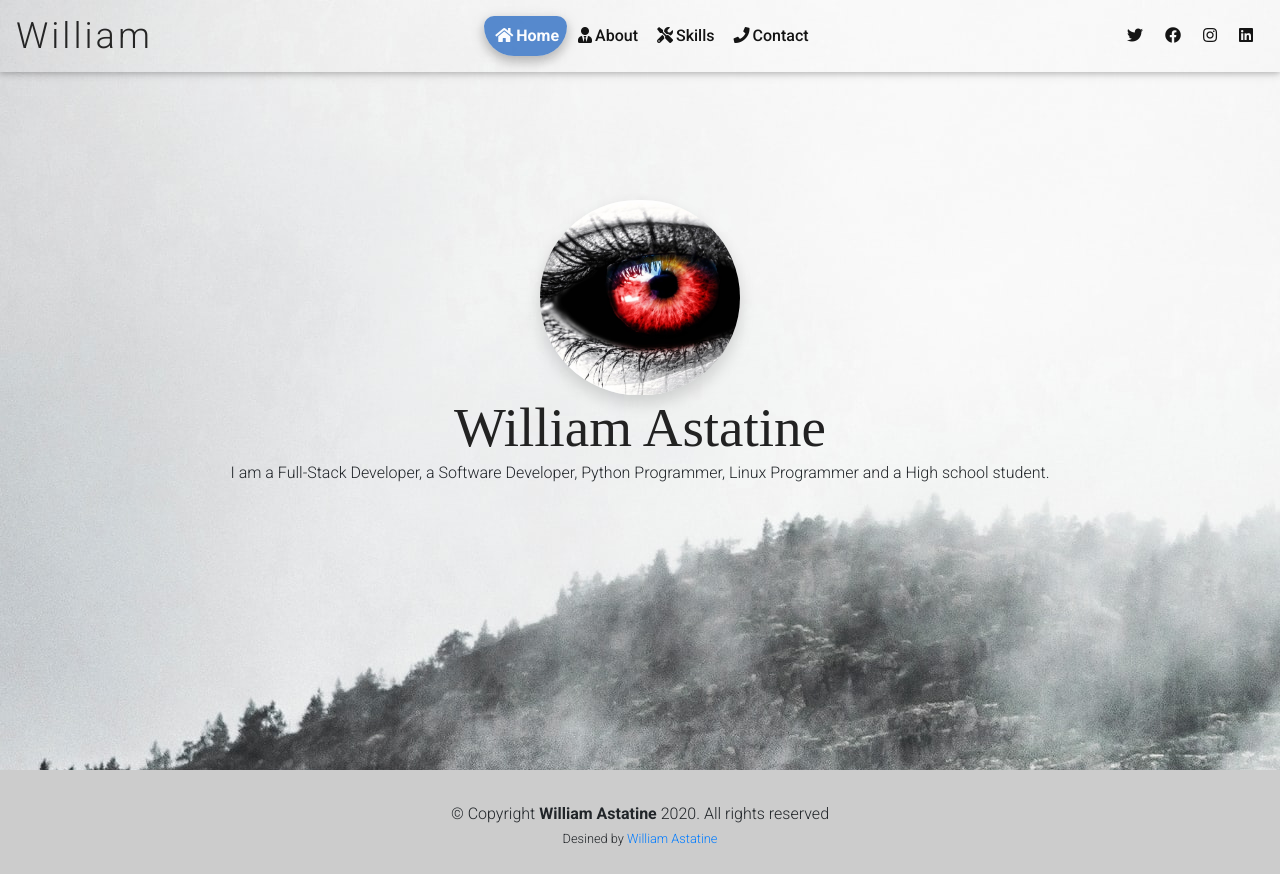
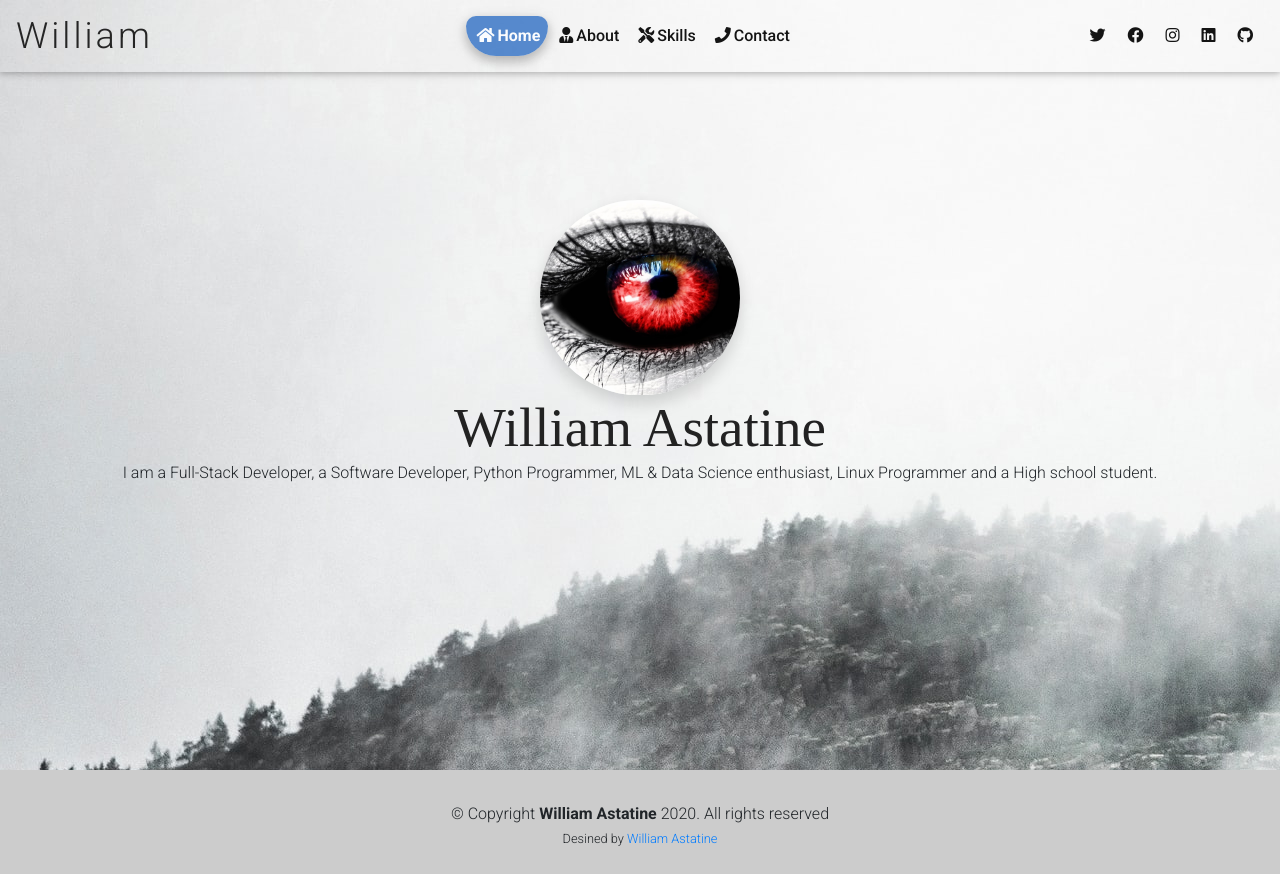
Before and after one commit to scott-astatine/portfolio, a React (Create React App) app: page / in a window 1280 px wide. Built offline with nearby package versions, Linux system fonts and the light colour scheme.

Commit message:
Social Link update

```diff
--- a/src/App.tsx
+++ b/src/App.tsx
@@ -8,7 +8,7 @@ import PageFooter from './components/layout/footer';
 const App: React.FC = () => {
 
   const name = 'William'
-  document.title = name + " Astatine's Protfolio";
+  document.title = name + " Astatine";
 
   return (
     <React.Fragment>
--- a/src/components/layout/navbar.tsx
+++ b/src/components/layout/navbar.tsx
@@ -92,6 +92,12 @@ export default class AppNavbar extends Component<Props> {
                                 <MDBIcon fab icon="linkedin" />{this.state.isOpen ? 'Linkedin' : ''}
                             </a>
                         </MDBNavItem>
+                        <MDBNavItem>
+                            <a className="nav-link waves-effect waves-light" href="https://github.com/william-astatine"
+                                target="_blank" rel="noopener noreferrer">
+                                <MDBIcon fab icon="github" />{this.state.isOpen ? 'Github' : ''}
+                            </a>
+                        </MDBNavItem>
                     </MDBNavbarNav>
                 </MDBCollapse>
             </MDBNavbar>
--- a/src/components/pages/home.tsx
+++ b/src/components/pages/home.tsx
@@ -23,7 +23,7 @@ export const Home: React.FC<Props> = ({ name }) => {
                             <p className='intro-title mb-2'>{name} Astatine</p>
                             <p className='font-weight-light'>
                                 I am a Full-Stack Developer, a Software Developer,
-                                Python Programmer, Linux Programmer and a High school student.
+                                Python Programmer, ML & Data Science enthusiast, Linux Programmer and a High school student.
                             </p>
                         </MDBCol>
                     </MDBRow>
```
